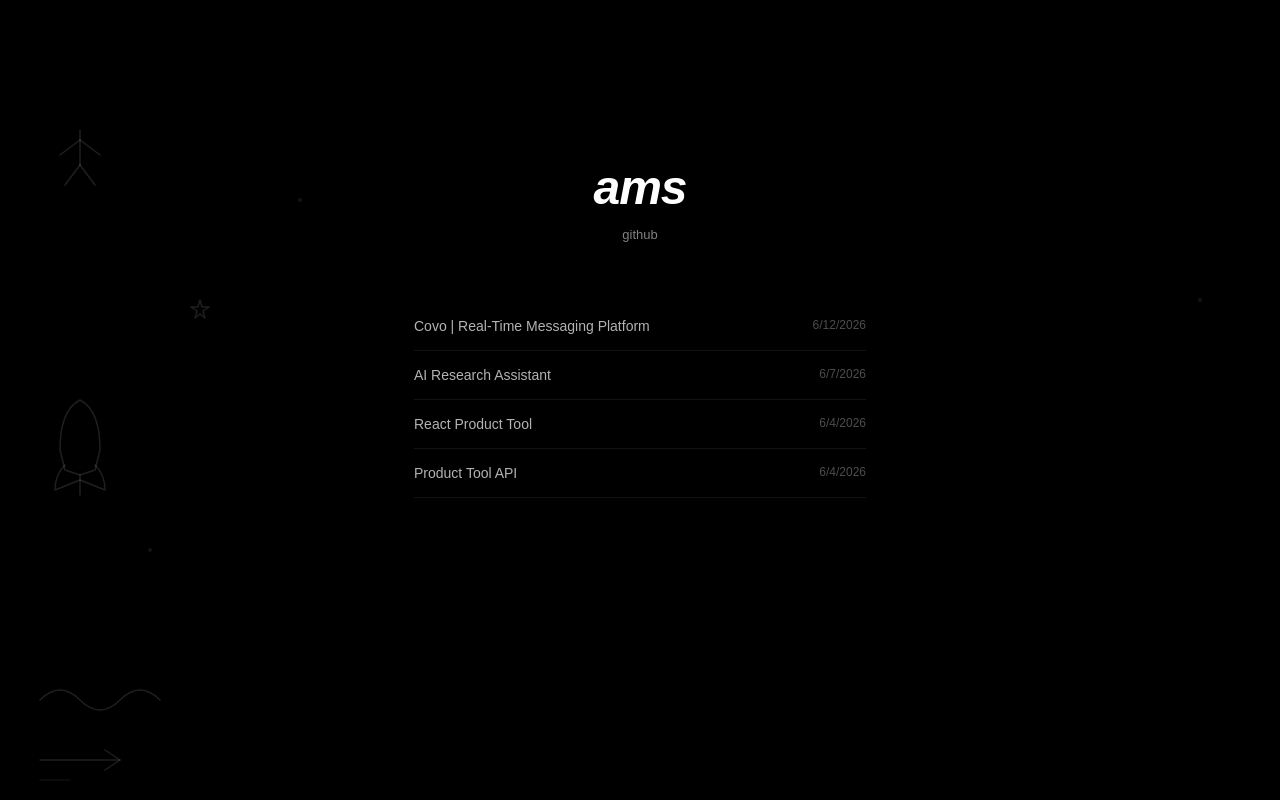
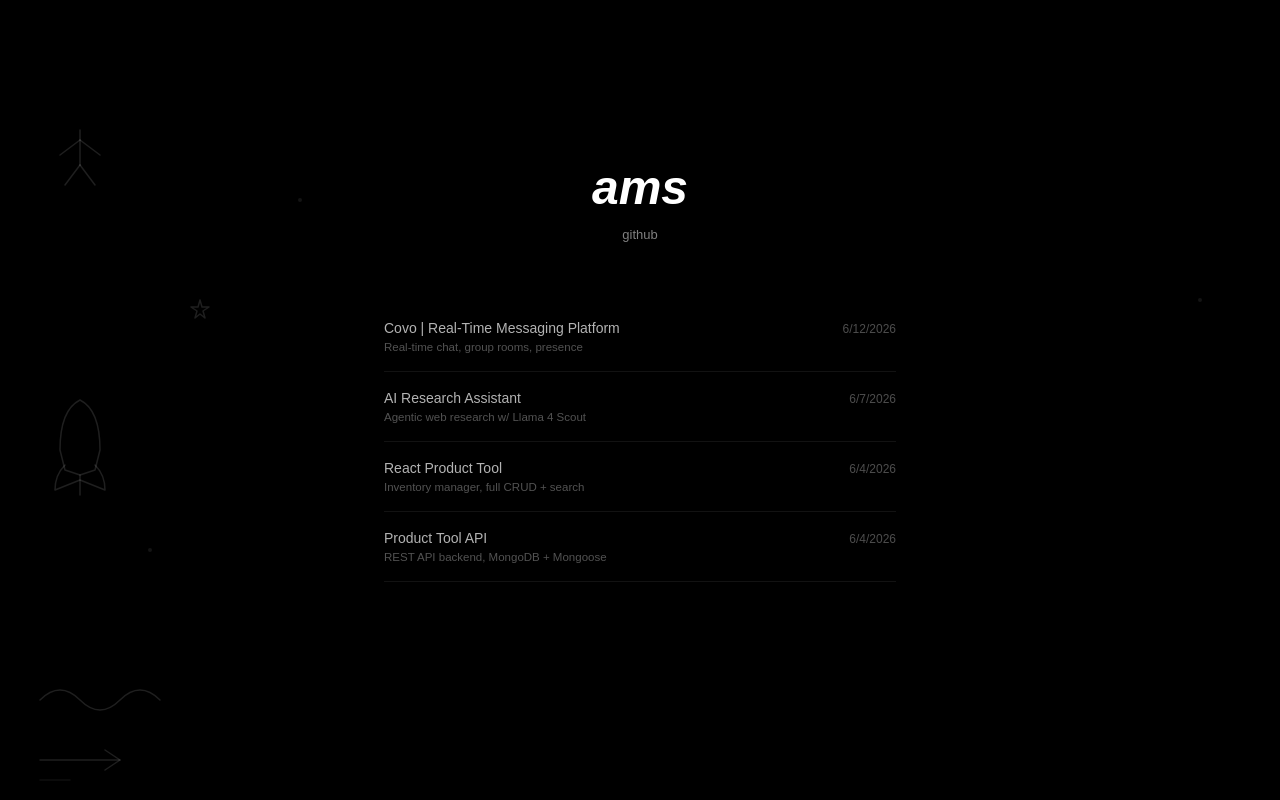
Before and after one commit to andinalloldtales/personal-website, a React (Vite) app: page / in a window 1280 px wide. Built offline with nearby package versions, Linux system fonts and the light colour scheme.

Commit message:
Add more animation style and descriptions

```diff
--- a/src/App.jsx
+++ b/src/App.jsx
@@ -3,11 +3,10 @@ import { useEffect, useRef } from "react";
 import './index.css'
 
 const projects = [
-  { name: "Covo | Real-Time Messaging Platform", url: "https://covochat.vercel.app/", year: "6/12/2026", },
-  { name: "AI Research Assistant", url: "https://amsresearch.vercel.app/", year: "6/7/2026" },
-  { name: "React Product Tool", url: "https://github.com/andinalloldtales/react-product-tool", year: "6/4/2026" },
-  { name: "Product Tool API", url: "https://github.com/andinalloldtales/backend-product-tool", year: "6/4/2026" },
-
+  { name: "Covo | Real-Time Messaging Platform", description: "Real-time chat, group rooms, presence", url: "https://covochat.vercel.app/", year: "6/12/2026" },
+  { name: "AI Research Assistant", description: "Agentic web research w/ Llama 4 Scout", url: "https://amsresearch.vercel.app/", year: "6/7/2026" },
+  { name: "React Product Tool", description: "Inventory manager, full CRUD + search", url: "https://github.com/andinalloldtales/react-product-tool", year: "6/4/2026" },
+  { name: "Product Tool API", description: "REST API backend, MongoDB + Mongoose", url: "https://github.com/andinalloldtales/backend-product-tool", year: "6/4/2026" },
 ];
 
 const Doodles = () => {
@@ -98,6 +97,51 @@ const Doodles = () => {
   );
 };
 
+const TITLE_LETTERS = ["a", "m", "s"];
+
+const AnimatedTitle = () => {
+  const ref = useRef(null);
+
+  useEffect(() => {
+    let raf;
+    const start = () => {
+      if (!window.gsap || !ref.current) { raf = requestAnimationFrame(start); return; }
+      const gsap = window.gsap;
+      const letters = ref.current.querySelectorAll(".letter");
+
+      gsap.set(letters, { opacity: 0, y: 28, rotateZ: -6 });
+      gsap.to(letters, {
+        opacity: 1,
+        y: 0,
+        rotateZ: 0,
+        duration: 0.9,
+        ease: "back.out(1.6)",
+        stagger: 0.08,
+        delay: 0.15,
+      });
+
+      gsap.to(ref.current, {
+        letterSpacing: "1px",
+        duration: 2.6,
+        ease: "sine.inOut",
+        repeat: -1,
+        yoyo: true,
+        delay: 1.4,
+      });
+    };
+    start();
+    return () => cancelAnimationFrame(raf);
+  }, []);
+
+  return (
+    <h1 ref={ref} style={{ fontSize: "48px", fontStyle: "italic", fontWeight: 700, letterSpacing: "-1px", marginBottom: "12px", display: "inline-flex" }}>
+      {TITLE_LETTERS.map((l, i) => (
+        <span key={i} className="letter" style={{ display: "inline-block" }}>{l}</span>
+      ))}
+    </h1>
+  );
+};
+
 export default function App() {
   useEffect(() => {
     const script = document.createElement("script");
@@ -105,45 +149,62 @@ export default function App() {
     script.onload = () => window.dispatchEvent(new Event("gsap-loaded"));
     document.head.appendChild(script);
   }, []);
-//
+
   return (
     <>
       <Doodles />
-      <main style={{ position: "relative", zIndex: 1, background: "transparent", minHeight: "100vh", color: "#fff", fontFamily: "sans-serif", display: "flex", flexDirection: "column", alignItems: "center", paddingTop: "160px" }}>
+      <main style={{ position: "relative", zIndex: 1, background: "transparent", minHeight: "100vh", color: "#fff", fontFamily: "sans-serif", display: "flex", flexDirection: "column", alignItems: "center", paddingTop: "160px", paddingBottom: "80px" }}>
 
-        <motion.div initial={{ opacity: 0, y: 10 }} animate={{ opacity: 1, y: 0 }} transition={{ duration: 0.6 }}
-          style={{ textAlign: "center", marginBottom: "60px" }}>
-          <h1 style={{ fontSize: "48px", fontStyle: "italic", fontWeight: 700, letterSpacing: "-1px", marginBottom: "12px" }}>ams</h1>
-          <div style={{ display: "flex", gap: "20px", justifyContent: "center" }}>
-            <a href="https://github.com/andinalloldtales" target="_blank" rel="noreferrer"
+        <div style={{ textAlign: "center", marginBottom: "60px" }}>
+          <AnimatedTitle />
+          <motion.div
+            initial={{ opacity: 0, y: 6 }}
+            animate={{ opacity: 1, y: 0 }}
+            transition={{ duration: 0.5, delay: 0.7 }}
+            style={{ display: "flex", gap: "20px", justifyContent: "center" }}>
+            <motion.a href="https://github.com/andinalloldtales" target="_blank" rel="noreferrer"
               style={{ color: "rgba(255,255,255,0.5)", fontSize: "13px", textDecoration: "none" }}
-              onMouseEnter={e => e.target.style.color = "#fff"}
-              onMouseLeave={e => e.target.style.color = "rgba(255,255,255,0.5)"}>
+              whileHover={{ color: "#fff", letterSpacing: "0.5px" }}
+              transition={{ duration: 0.25 }}>
               github
-            </a>
-            {/*<a href="https://linkedin.com/in/" target="_blank" rel="noreferrer"
-              style={{ color: "rgba(255,255,255,0.5)", fontSize: "13px", textDecoration: "none" }}
-              onMouseEnter={e => e.target.style.color = "#fff"}
-              onMouseLeave={e => e.target.style.color = "rgba(255,255,255,0.5)"}>
-              linkedin
-            </a>*/}
-          </div>
+            </motion.a>
+          </motion.div>
+        </div>
+
+        <motion.div
+          style={{ width: "100%", maxWidth: "560px", padding: "0 24px" }}
+          initial="hidden"
+          animate="show"
+          variants={{
+            hidden: {},
+            show: { transition: { staggerChildren: 0.12, delayChildren: 0.9 } },
+          }}
+        >
+          {projects.map((p) => (
+            <motion.div key={p.name}
+              variants={{
+                hidden: { opacity: 0, y: 22 },
+                show: { opacity: 1, y: 0 },
+              }}
+              transition={{ type: "spring", stiffness: 260, damping: 22 }}
+              whileHover={{ x: 4 }}
+              style={{ padding: "18px 0", borderBottom: "1px solid rgba(255,255,255,0.07)" }}
+            >
+              <div style={{ display: "flex", justifyContent: "space-between", alignItems: "baseline" }}>
+                <motion.a href={p.url} target="_blank" rel="noreferrer"
+                  style={{ color: "rgba(255,255,255,0.7)", fontSize: "14px", textDecoration: "none", backgroundImage: "linear-gradient(currentColor, currentColor)", backgroundSize: "0% 1px", backgroundPosition: "0 100%", backgroundRepeat: "no-repeat", paddingBottom: "2px" }}
+                  whileHover={{ backgroundSize: "100% 1px", color: "#fff" }}
+                  transition={{ duration: 0.3 }}>
+                  {p.name}
+                </motion.a>
+                <span style={{ color: "rgba(255,255,255,0.3)", fontSize: "12px", flexShrink: 0, marginLeft: "16px" }}>{p.year}</span>
+              </div>
+              <div style={{ fontSize: "11.5px", color: "rgba(255,255,255,0.32)", marginTop: "3px" }}>
+                {p.description}
+              </div>
+            </motion.div>
+          ))}
         </motion.div>
-
-        <div style={{ width: "100%", maxWidth: "500px", padding: "0 24px" }}>
-          {projects.map((p, i) => (
-            <motion.a key={p.name} href={p.url} target="_blank" rel="noreferrer"
-              initial={{ opacity: 0 }}
-              animate={{ opacity: 1 }}
-              transition={{ duration: 0.4, delay: 0.3 + i * 0.1 }}
-              style={{ display: "flex", justifyContent: "space-between", padding: "16px 0", borderBottom: "1px solid rgba(255,255,255,0.07)", textDecoration: "none", color: "rgba(255,255,255,0.7)", fontSize: "14px" }}
-              whileHover={{ color: "#fff", x: 4 }}
-            >
-              <span>{p.name}</span>
-              <span style={{ color: "rgba(255,255,255,0.3)", fontSize: "12px" }}>{p.year}</span>
-            </motion.a>
-          ))}
-        </div>
       </main>
     </>
   );
```
